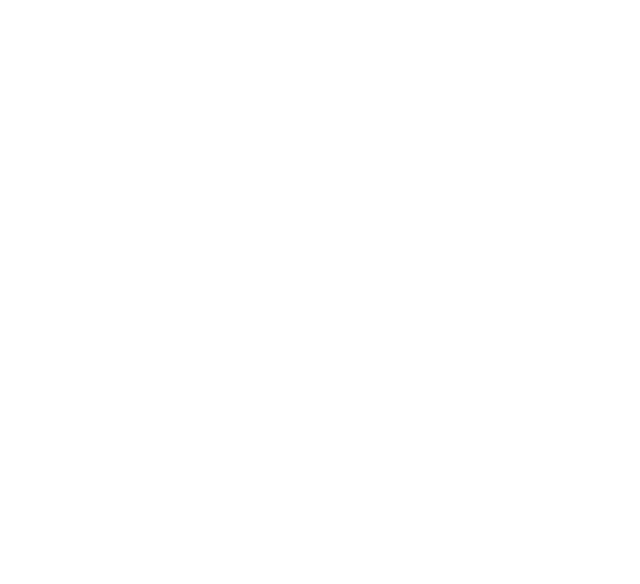
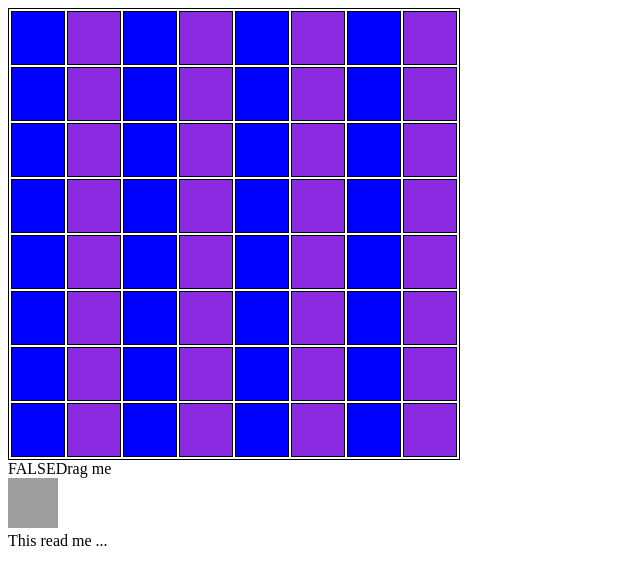
Before and after one commit to LewisNex/Battleships, a React app in the folder Battleships.Client/: page / in a window 1280 px wide. Shown: the top 584 px of the page, without its empty margins (0-640 px from the left). Built offline with nearby package versions, Linux system fonts and the light colour scheme; grey boxes are pictures that could not be loaded.

Commit message:
Temporary Style For Board

```diff
--- a/Battleships.Client/src/Components/Board/index.tsx
+++ b/Battleships.Client/src/Components/Board/index.tsx
@@ -1,13 +1,17 @@
-import React from "react";
 import React, { useRef, useState } from "react";
 import Draggable, { ControlPosition, DraggableEvent } from "react-draggable";
 
 const stepSize = 1;
 
 export default () => {
-	return <table className="board">
+	return <> <table style={{
+		borderStyle: "solid",
+		borderColor: "black",
+		borderWidth: "1px",
+		borderSpacing: 2}} className="board">
 		{Array.from({length: 8}, (_, k) => <Row key={k}/>)}
 	</table>
+	<Ship/> </>
 }
 
 export const Ship = () => {
@@ -46,4 +50,11 @@
 	</Draggable>
 }
 
-const Row = () => <tr>{Array.from({length: 8}, (_, k) => <td key={k}/>)}</tr>
+export const Row = () => <tr>{Array.from({length: 8}, (_, k) =>
+<td style={{
+	borderStyle: "solid",
+	borderColor: "black",
+	borderWidth: "1px",
+	height: "50px",
+	backgroundColor: k % 2 == 0 ? "blue" : "blueviolet",
+	width: "50px"}} key={k}/>)}</tr>
```
